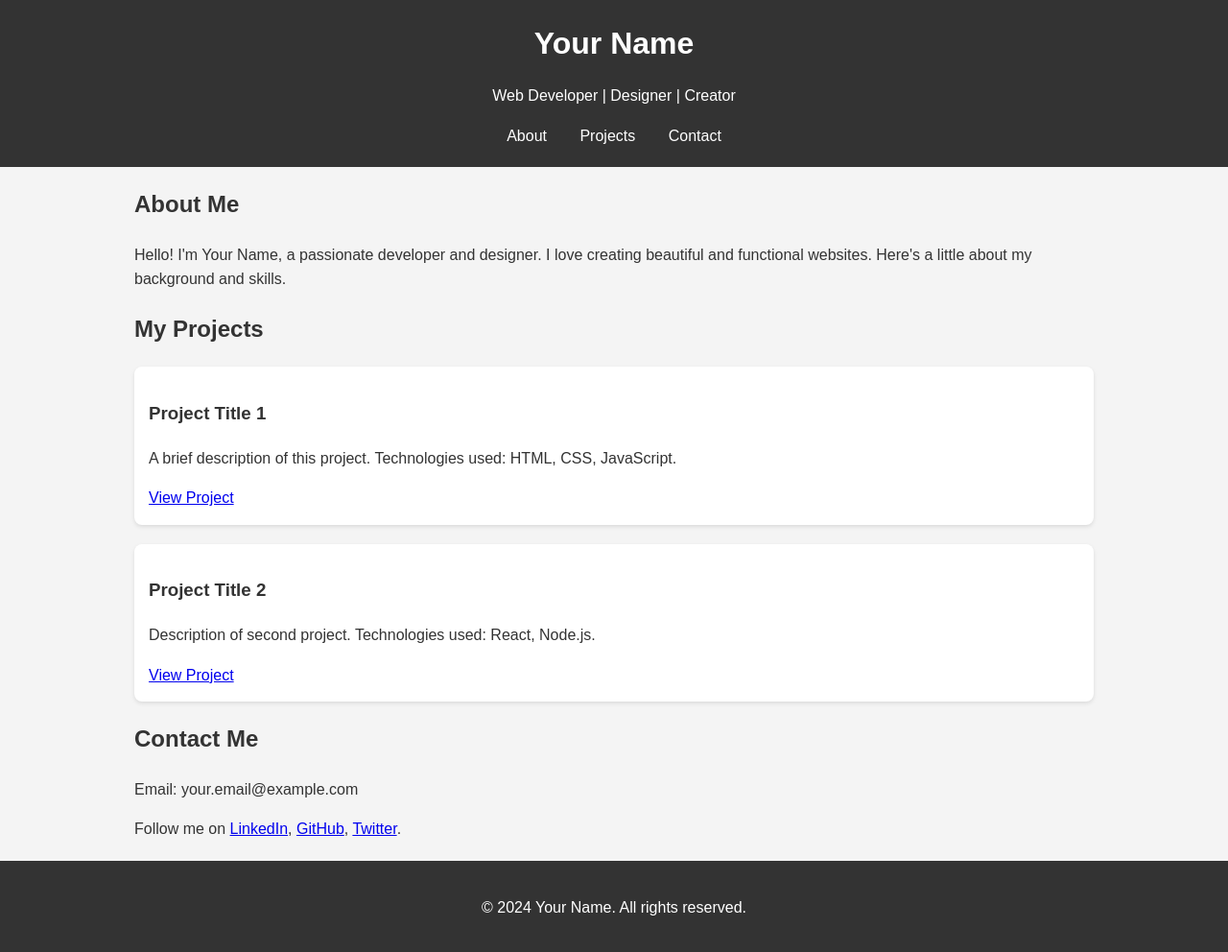
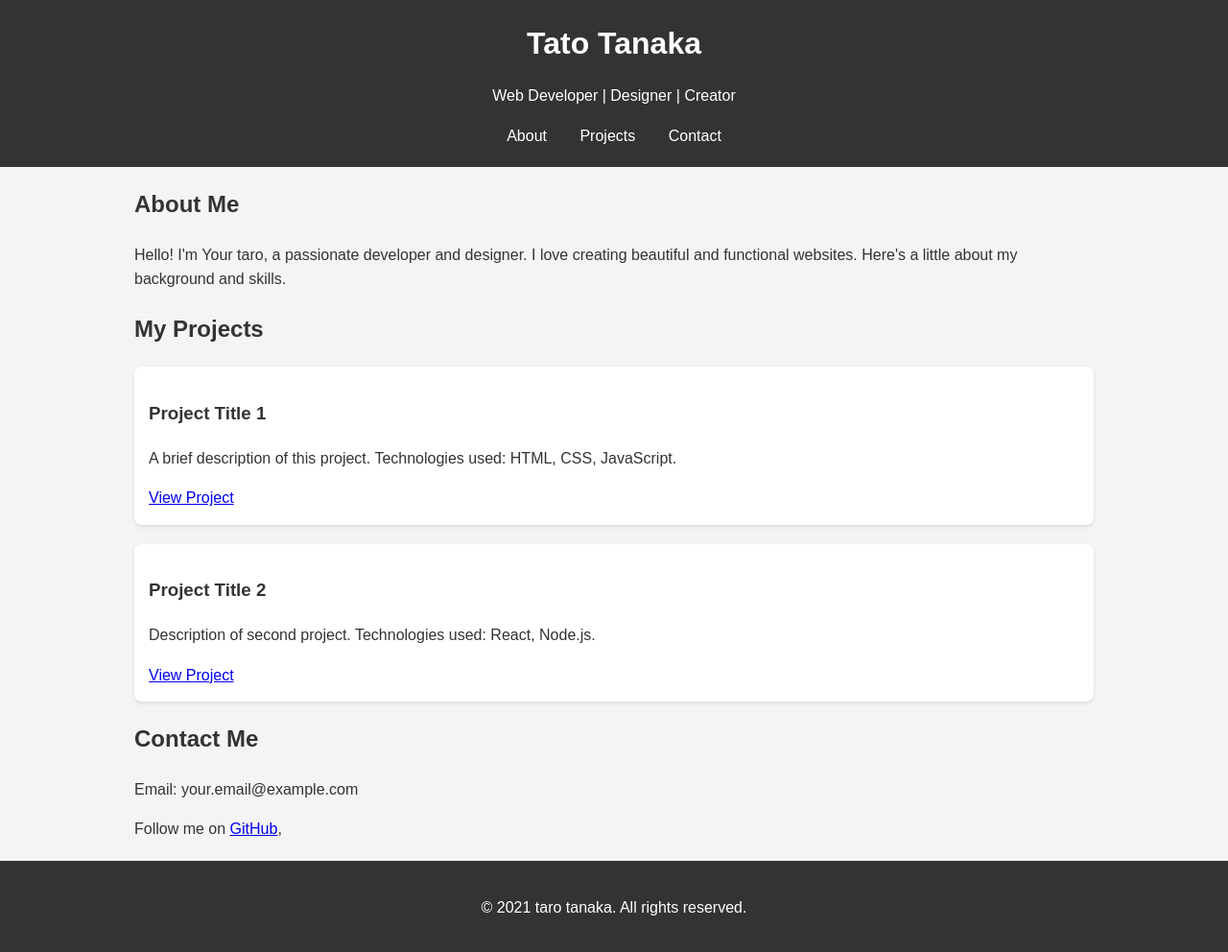
Before and after one commit to ST4R7763/Projects, a plain HTML site: page index.html in a window 1280 px wide. Shown: the whole page at 96% size. Drawn offline with Linux system fonts and the light colour scheme.

Commit message:
fix/2/index

```diff
--- a/index.html
+++ b/index.html
@@ -60,7 +60,7 @@
 <body>
 
 <header>
-  <h1>Your Name</h1>
+  <h1>Tato Tanaka</h1>
   <p>Web Developer | Designer | Creator</p>
   <nav>
     <a href="#about">About</a>
@@ -71,7 +71,7 @@
 
 <section id="about">
   <h2>About Me</h2>
-  <p>Hello! I'm Your Name, a passionate developer and designer. I love creating beautiful and functional websites. Here's a little about my background and skills.</p>
+  <p>Hello! I'm Your taro, a passionate developer and designer. I love creating beautiful and functional websites. Here's a little about my background and skills.</p>
 </section>
 
 <section id="projects">
@@ -92,14 +92,12 @@
   <h2>Contact Me</h2>
   <p>Email: your.email@example.com</p>
   <p>Follow me on
-    <a href="#">LinkedIn</a>,
     <a href="#">GitHub</a>,
-    <a href="#">Twitter</a>.
   </p>
 </section>
 
 <footer>
-  <p>&copy; 2024 Your Name. All rights reserved.</p>
+  <p>&copy; 2021 taro tanaka. All rights reserved.</p>
 </footer>
 
 </body>
```
